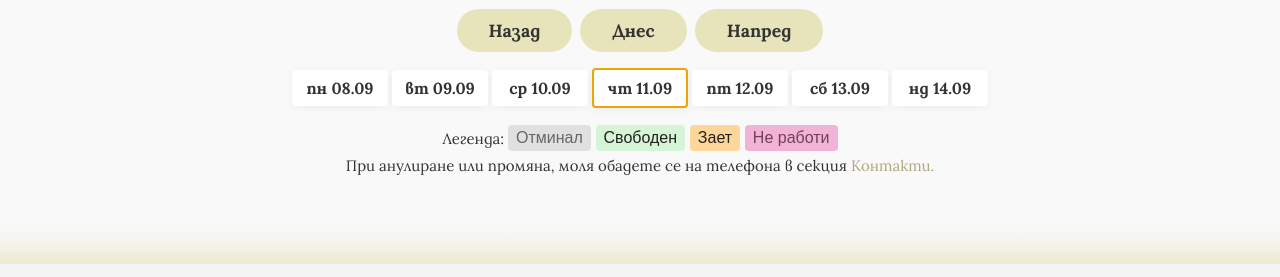
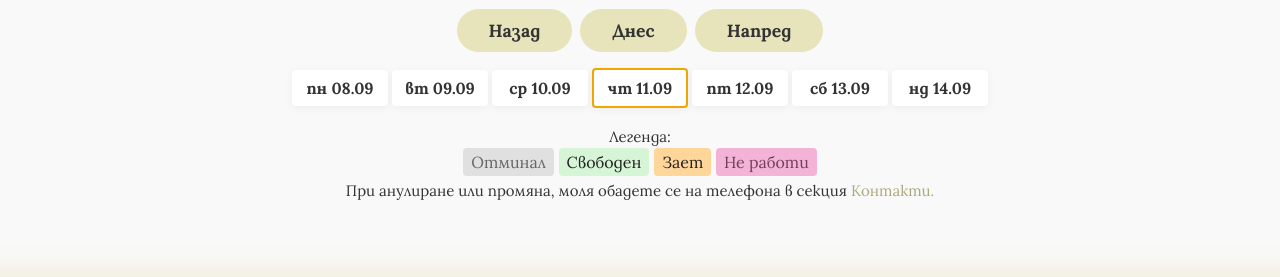
Before and after one commit to therealvaskicha/Web, a website: page public/index.html in a window 1280 px wide. Shown: the part 4474-4751 px from the top of the page. Drawn offline with Linux system fonts and the light colour scheme; no server answers.

Commit message:
small adjustments to fonts + legend

```diff
--- a/public/index.html
+++ b/public/index.html
@@ -296,7 +296,7 @@
       <div id="user-calendar">
       </div>
       <div class="hint" id="hint">
-        <small>Легенда: </small>
+        <small>Легенда: </small><br>
         <button class="slot past">Отминал</button>
         <button class="slot available">Свободен</button>
         <button class="slot taken">Зает</button>
--- a/public/styles.css
+++ b/public/styles.css
@@ -568,6 +568,7 @@ h4 {
     flex-direction: column;
 }
 .slot {
+    font-family: 'Lora', sans-serif;
     border: none;
     border-radius: 0.25rem;
     padding: 0.25rem 0.5rem;
```
Also changed, not shown: 1 other file.
